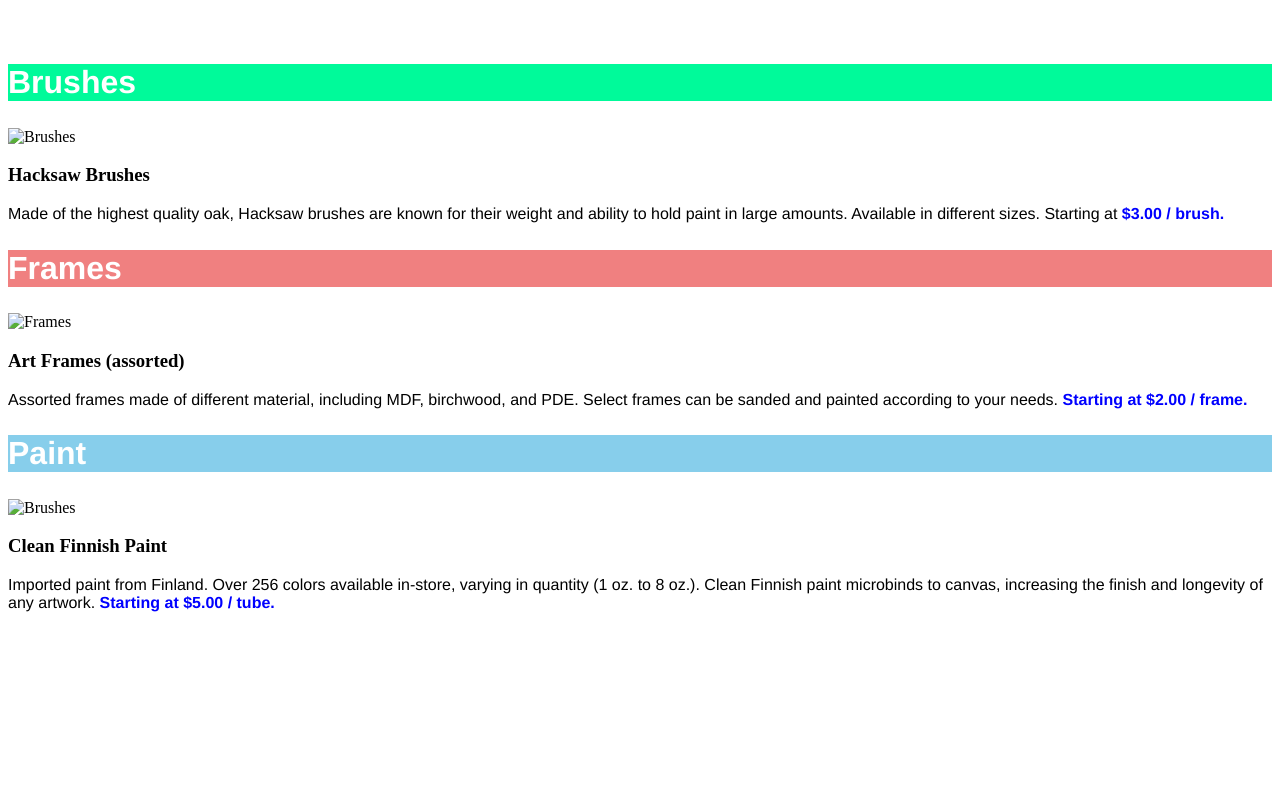
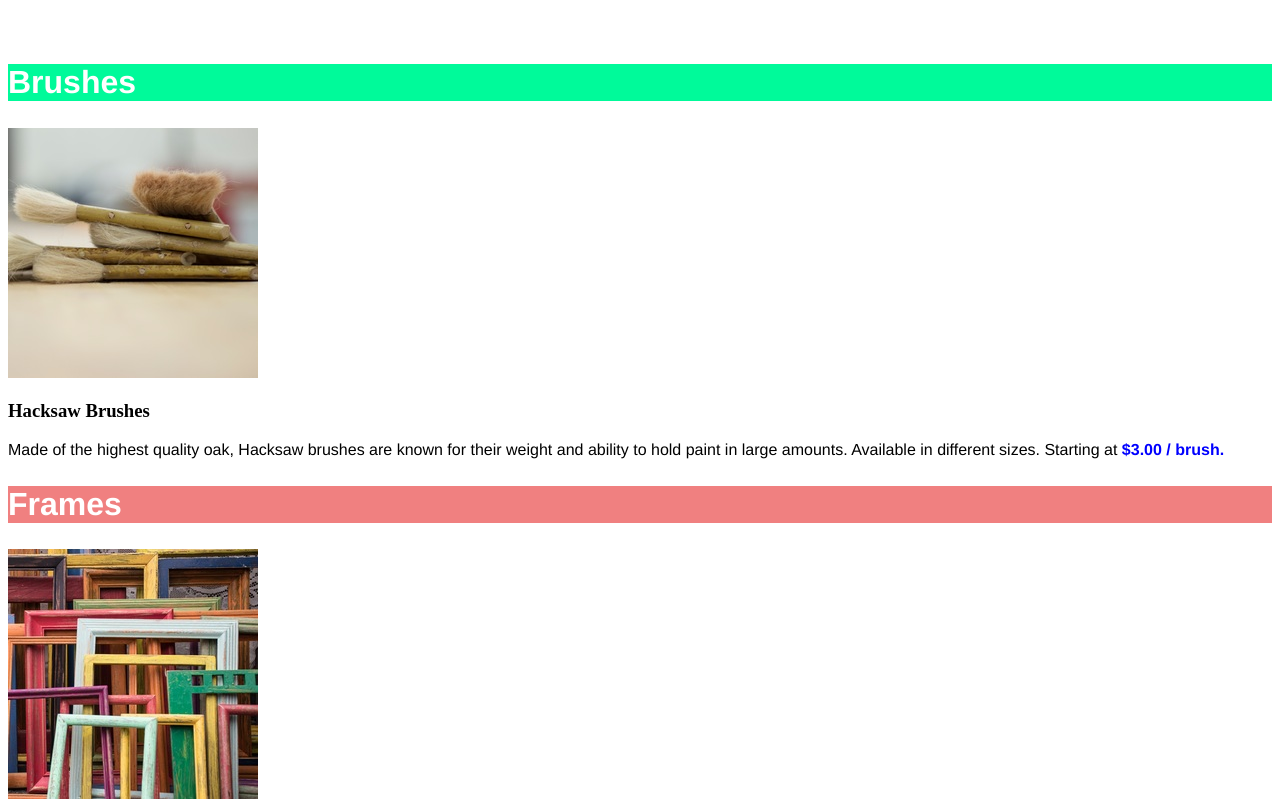
Before and after one commit to danieltrier/danieltrier.github.io, a plain HTML site: page index.html in a window 1280 px wide. Shown: the part 185-987 px from the top of the page. Before the commit the page ends 813 px from the top, so only its background shows below. Drawn offline with Linux system fonts and the light colour scheme; files that its build step writes are made by us from their sources.

Commit message:
Update index.html

```diff
--- a/index.html
+++ b/index.html
@@ -5,14 +5,14 @@
     <meta http-equiv="X-UA-Compatible" content="IE=edge" />
     <meta name="viewport" content="width=device-width, initial-scale=1.0" />
     <title>Dasmotos Arts</title>
-    <link rel="stylesheet" href="styles/style.css" />
+    <link rel="stylesheet" href="style.css" />
   </head>
   <body>
     <header><h1>Dasmoto's Arts & Crafts</h1></header>
     <main>
       <div>
         <h2 id="green">Brushes</h2>
-        <img src="images/hacksaw.jpeg" alt="Brushes" />
+        <img src="hacksaw.jpeg" alt="Brushes" />
         <h3>Hacksaw Brushes</h3>
         <p>
           Made of the highest quality oak, Hacksaw brushes are known for their
@@ -22,7 +22,7 @@
       </div>
       <div>
         <h2 id="red">Frames</h2>
-        <img src="images/frames.jpeg" alt="Frames" />
+        <img src="frames.jpeg" alt="Frames" />
         <h3>Art Frames (assorted)</h3>
         <p>
           Assorted frames made of different material, including MDF, birchwood,
@@ -32,7 +32,7 @@
       </div>
       <div>
         <h2 id="blue">Paint</h2>
-        <img src="images/finnish.jpeg" alt="Brushes" />
+        <img src="finnish.jpeg" alt="Brushes" />
         <h3>Clean Finnish Paint</h3>
         <p>
           Imported paint from Finland. Over 256 colors available in-store,
```
